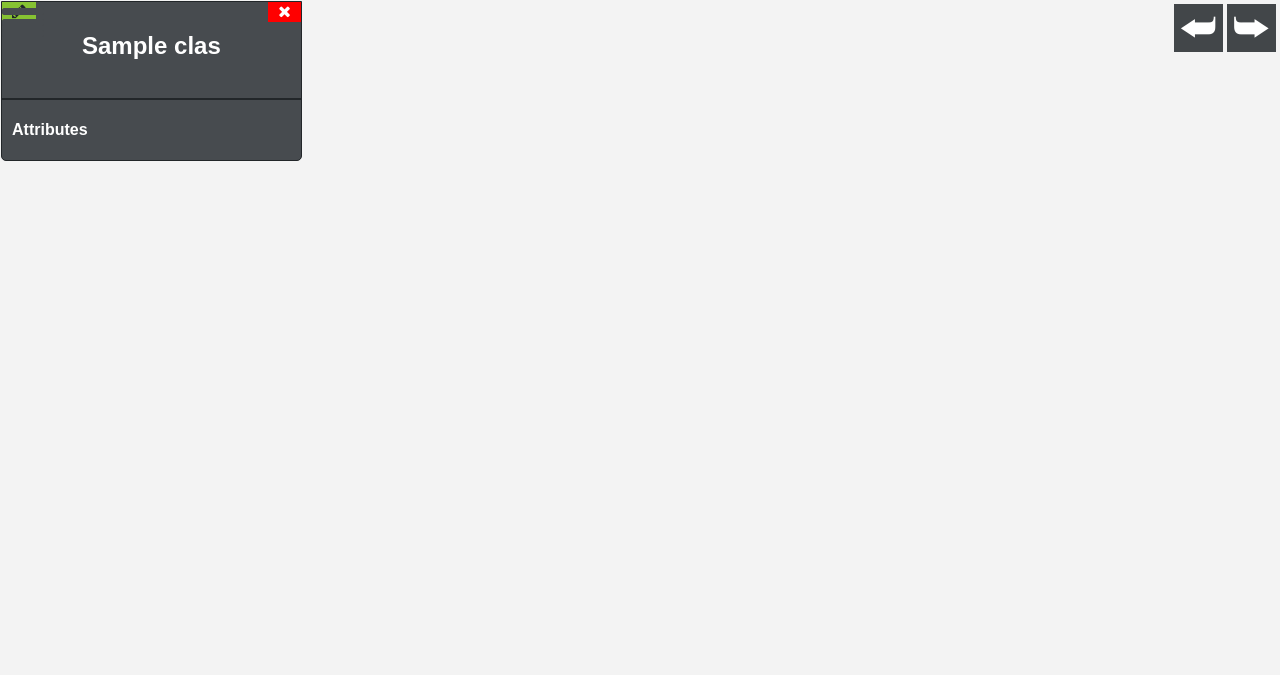
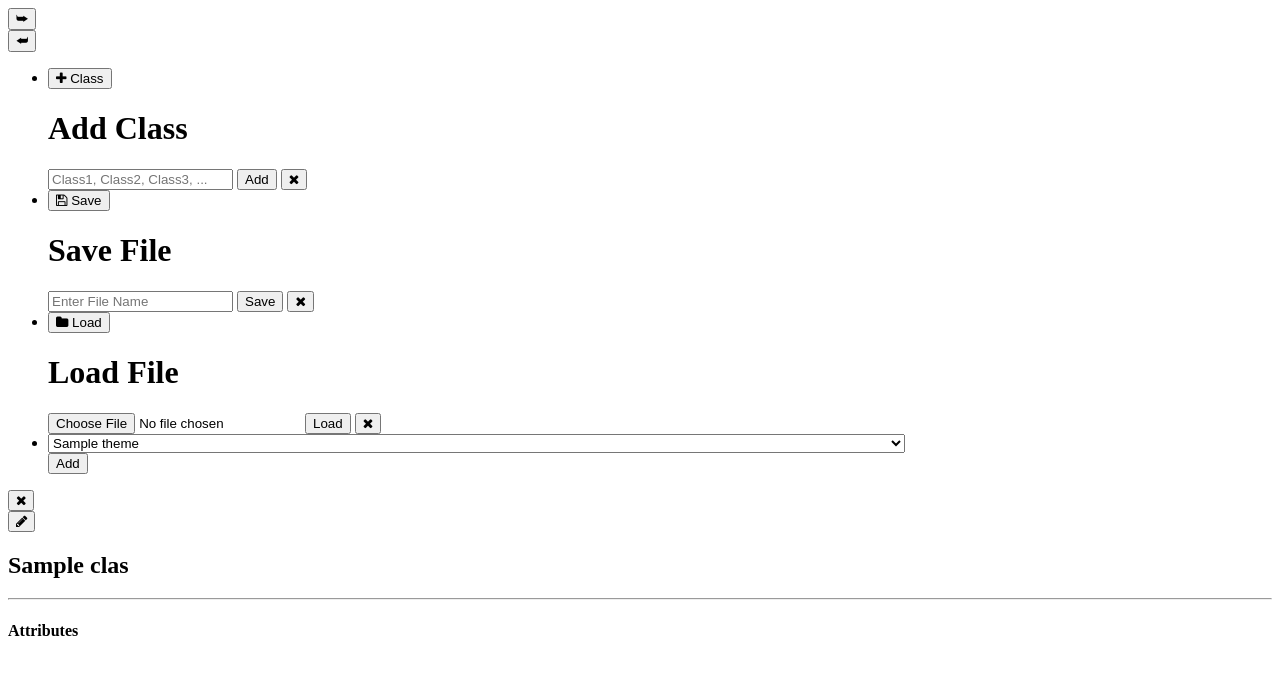
Before and after one commit to mucsci-students/2020sp-420-CowboyEmoji7, a Flask app: page / in a window 1280 px wide. Shown: the top 675 px of the page. Run offline with Flask 2, Linux system fonts and the light colour scheme; tables that the repository leaves empty hold one stand-in row (values such as "Sample post"); parts of the project's set-up code (start-up, migrations or seed data) failed here and were passed over; some web fonts are replaced.

Commit message:
- Added backend support for themes - Added theme folder

```diff
--- a/app_package/models.py
+++ b/app_package/models.py
@@ -42,6 +42,12 @@
     to_name = db.Column(db.String(200), db.ForeignKey('class.name'), primary_key=True)
     parent_class = relationship("Class", back_populates="class_relationships", foreign_keys=[from_name, to_name], primaryjoin='Class.name==Relationship.from_name')
 
+class Theme(db.Model):
+    __tablename__ = 'theme'
+    name = db.Column(db.String(200), primary_key=True)
+    active = db.Column(db.Boolean, default=True)
+
+
 class ClassSchema(ma.ModelSchema):
     """Meta model used by flask-marshmallow in jsonification."""
 
@@ -58,3 +64,9 @@
     member_of = ma.Nested(ClassSchema)
     class Meta:
         model = Attribute
+
+class ThemeSchema(ma.ModelSchema):
+    """Meta model used by flask-marshmallow in jsonification."""
+
+    class Meta:
+        model = Theme
--- a/app_package/routes.py
+++ b/app_package/routes.py
@@ -4,7 +4,7 @@
   the view are passed to interact with the data model.
 """
 
-from app_package.models import Class, ClassSchema, Relationship, RelationshipSchema, Attribute
+from app_package.models import Class, ClassSchema, Relationship, RelationshipSchema, Attribute, Theme
 from flask import render_template, json, url_for, request, redirect, flash, Response
 from app_package import app, db, cmd_stack
 from app_package.core_func import core_save, core_load, core_parse
@@ -41,7 +41,9 @@
         # grab all entries in order
         classes = Class.query.order_by(Class.date_created).all()
         attributes = Attribute.query.order_by(Attribute.date_created).all()
-        return render_template('index.html', classes=classes, attributes=attributes, cmd_stack=cmd_stack)
+        themes = Theme.query.all()
+        activeTheme = Theme.query.filter(Theme.active == True).first()
+        return render_template('index.html', classes=classes, attributes=attributes, cmd_stack=cmd_stack, themes=themes, activeTheme=activeTheme)
 
 
 @app.route('/delete/', methods=['POST'])
@@ -222,6 +224,21 @@
     return json.dumps(out)
 
 
+@app.route("/updateTheme/", methods=['POST', 'GET'])
+def updateTheme():
+    newThemeName =  request.form['theme']
+
+    oldTheme = Theme.query.filter(Theme.active == True).all()
+    newTheme = Theme.query.get({"name": newThemeName})
+
+    for theme in oldTheme:
+        theme.active = False
+
+    newTheme.active = True
+    db.session.commit()
+    return redirect('/')
+
+
 @app.route("/undo/", methods=['POST'])
 def undo():
     cmd_stack.undo()
--- a/app_package/templates/base.html
+++ b/app_package/templates/base.html
@@ -7,7 +7,7 @@
     <meta name="viewport" content="width=device-width, initial-scale=1.0">
     <meta http-equiv="X-UA-Compatible" content="ie=edge">
     <link rel="shortcut icon" href="{{ url_for('static', filename='favicon.ico')}}">
-    <link rel="stylesheet" href="{{ url_for('static', filename='css/Light-Green.css') }}">
+    <link rel="stylesheet" href="{{ url_for('static', filename='css/themes/' + activeTheme.name) }}">
     <link rel="stylesheet" href="https://cdnjs.cloudflare.com/ajax/libs/font-awesome/4.7.0/css/font-awesome.min.css">
     <link href="{{ url_for('static', filename='css/ubuntu.css') }}" rel="stylesheet">
     <title>UML Editor</title>
@@ -74,11 +74,11 @@
                 </span>
             </li>
             <li>
-                <form id="themeSelect" action="" method="POST">
+                <form id="themeSelect" action="/updateTheme/" method="POST">
                     <input type="hidden" name="theme_name" value="">
-                    <select style="width: 70%; box-shadow: none;"  required>
-                        {% for child in classes %}
-                        <option class="relOptions" value="{{ child.name }}">{{ child.name }}</option>
+                    <select style="width: 70%; box-shadow: none;" name="theme" required>
+                        {% for theme in themes %}
+                        <option class="relOptions" value="{{ theme.name }}">{{ theme.name }}</option>
                         {% endfor %}
                     </select>
                     <br>
--- a/run.py
+++ b/run.py
@@ -152,7 +152,7 @@
     Usage: web
     """
         webbrowser.open_new_tab("http://127.0.0.1:5000")
-        app.run(port=5000, debug=False)
+        app.run(port=5000, debug=True)
 
     def do_undo(self, args):
         """Reverses your last action. Optionally provide amount.
```
Also changed, not shown: createdb.py (+16 -1 lines), app_package/static/css/themes/Dark-Green.css (renamed from app_package/static/css/main.css), app_package/static/css/themes/Light-Green.css (renamed from app_package/static/css/Light-Green.css).
